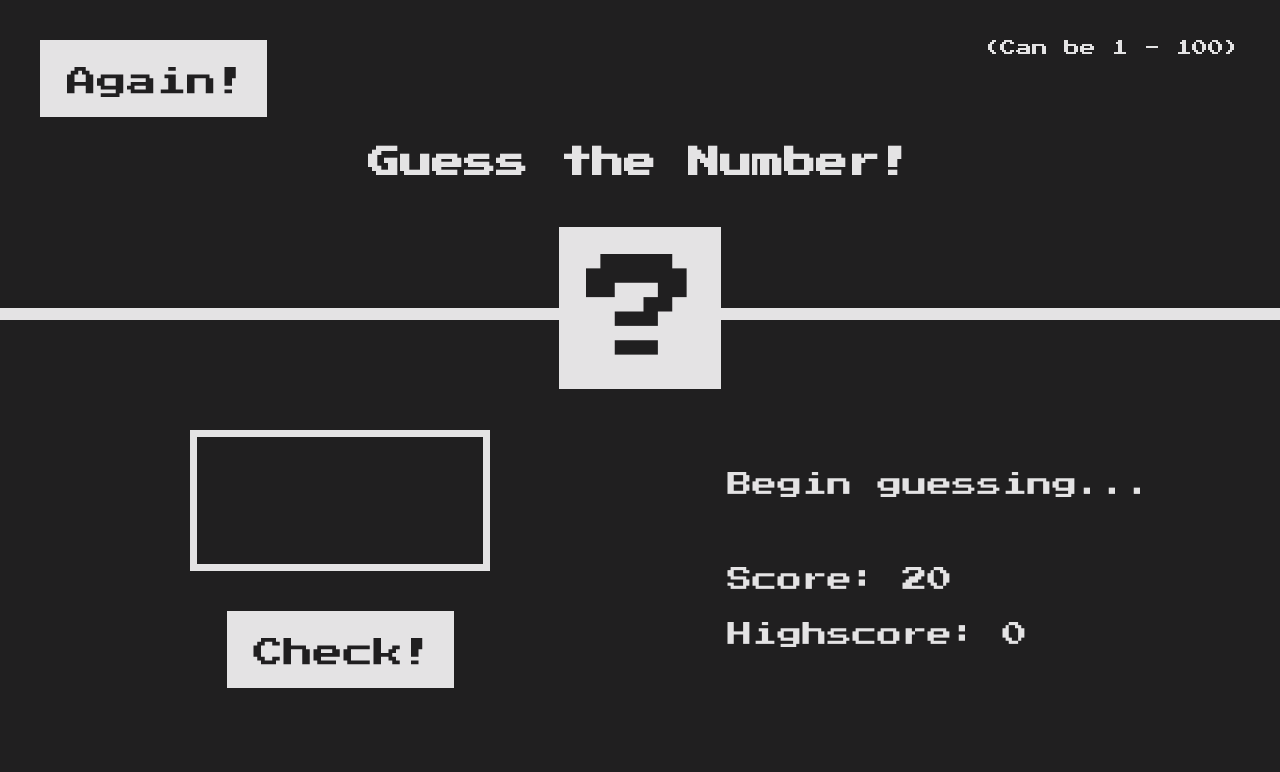
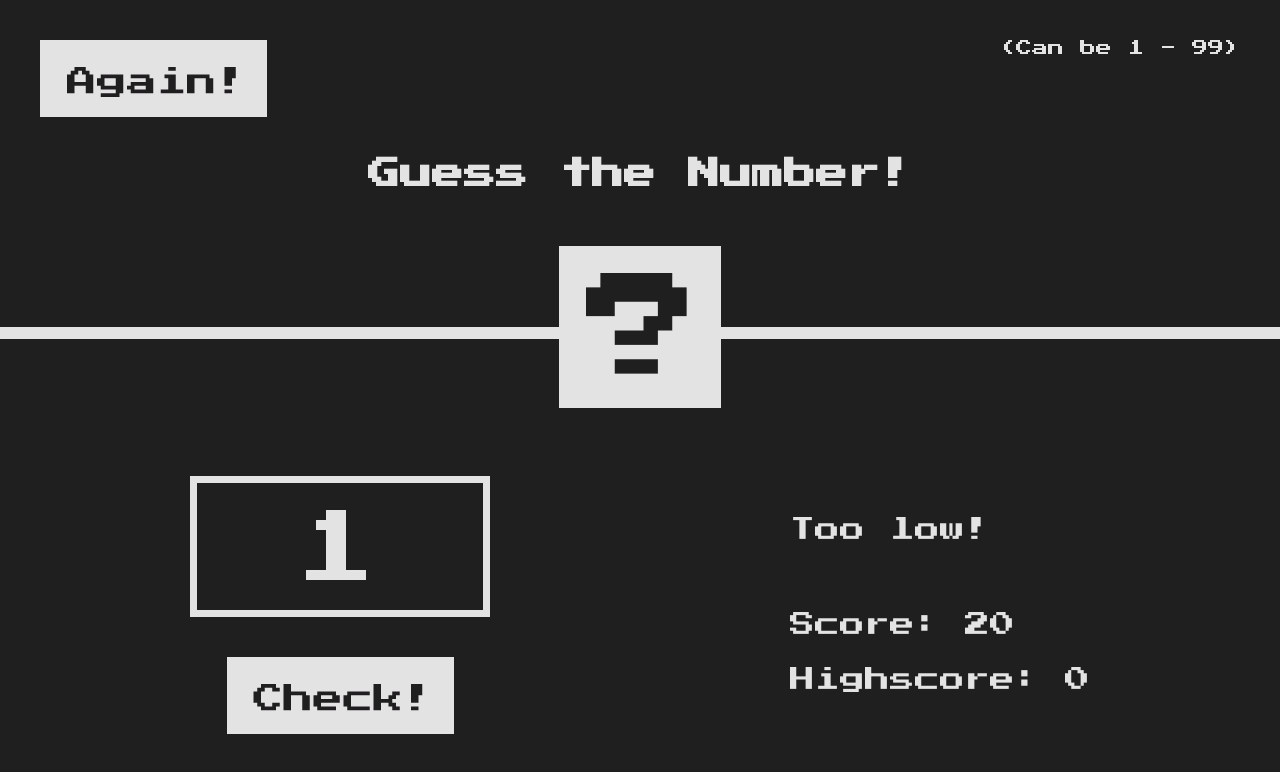
Before and after one commit to thnlsn/number-guess, a website: page index.html in a window 1280 px wide. Both pictures are taken after a click on the button "Check!". Drawn offline with Linux system fonts and the light colour scheme.

Commit message:
basic game logic, checking if the number exists and whether it is less than, greater than, or equal to the answer

```diff
--- a/index.html
+++ b/index.html
@@ -19,13 +19,19 @@
   <body>
     <header class="header">
       <button class="btn btn--again">Again!</button>
-      <p class="header__between">(Can be 1 - 100)</p>
+      <p class="header__between">(Can be 1 - 99)</p>
       <h1 class="header__title">Guess the Number!</h1>
       <div class="header__number">?</div>
     </header>
     <main class="game">
       <section class="guess-section">
-        <input type="number" class="guess-section__input" />
+        <input
+          type="number"
+          class="guess-section__input"
+          value="1"
+          min="1"
+          max="99"
+        />
         <button class="btn btn--check">Check!</button>
       </section>
       <section class="dashboard-section">
--- a/js/index.js
+++ b/js/index.js
@@ -1,3 +1,45 @@
 'use strict';
 
 console.log('Working');
+
+const score = 20;
+const highscore = 0;
+
+const answer = Math.trunc(Math.random() * 99 + 1);
+console.log(answer);
+
+/* document.querySelector('.dashboard-section__message').textContent =
+  'Correct Number!';
+
+document.querySelector('.header__number').textContent = 13;
+document.querySelector('.dashboard-section__score').textContent = 10;
+
+document.querySelector('.guess-section__input').value = 23;
+console.log(document.querySelector('.guess-section__input').value); */
+
+document.querySelector('.btn--check').addEventListener('click', () => {
+  const guess = Number(document.querySelector('.guess-section__input').value);
+  console.log(guess, typeof guess);
+
+  // If there isn't a guess, or the guess is outside the 1-99 parameters...
+  if (!guess || guess < 1 || guess > 99) {
+    document.querySelector('.dashboard-section__message').textContent =
+      'Not a valid number!';
+  } else {
+    // Check if the guess less than the answer
+    if (guess > answer) {
+      // Tell user too high
+      document.querySelector('.dashboard-section__message').textContent =
+        'Too high!';
+      // Check if the guess more than the answer
+    } else if (guess < answer) {
+      document.querySelector('.dashboard-section__message').textContent =
+        'Too low!';
+      // Guess must be correct
+    } else {
+      document.querySelector('.header__number').textContent = answer;
+      document.querySelector('.dashboard-section__message').textContent =
+        'Correct! You win!';
+    }
+  }
+});
--- a/sass/_base.scss
+++ b/sass/_base.scss
@@ -29,5 +29,5 @@ body {
 
   display: grid;
   grid-template-columns: 1fr;
-  grid-template-rows: min-content min-content;
+  grid-template-rows: 1fr 1fr;
 }
--- a/sass/_style.scss
+++ b/sass/_style.scss
@@ -1,5 +1,4 @@
 .header {
-  height: 40vh;
   display: grid;
   grid-template-columns: 1fr 1fr;
   grid-template-rows: 1fr min-content 45%;
```
Also changed, not shown: css/style.css.
